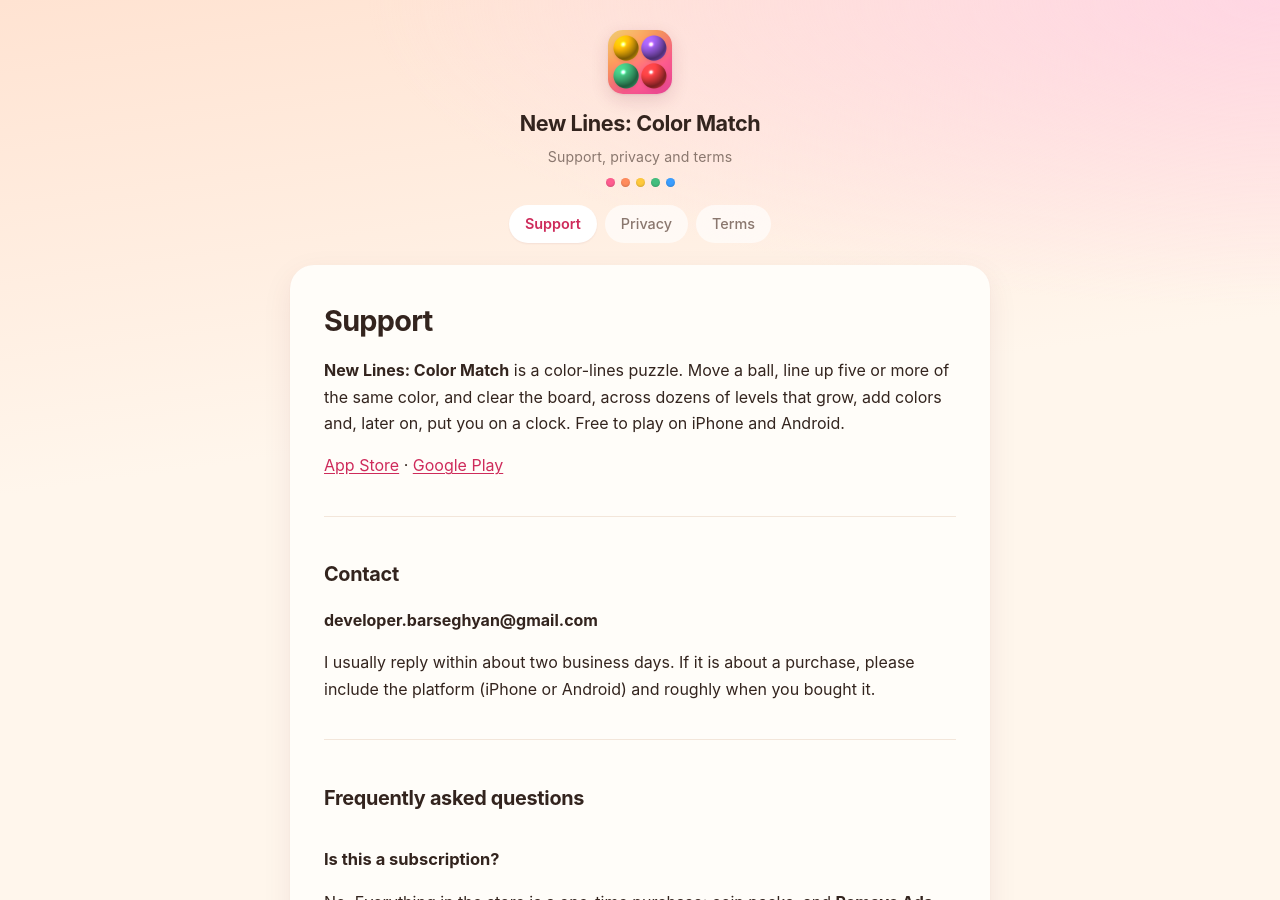
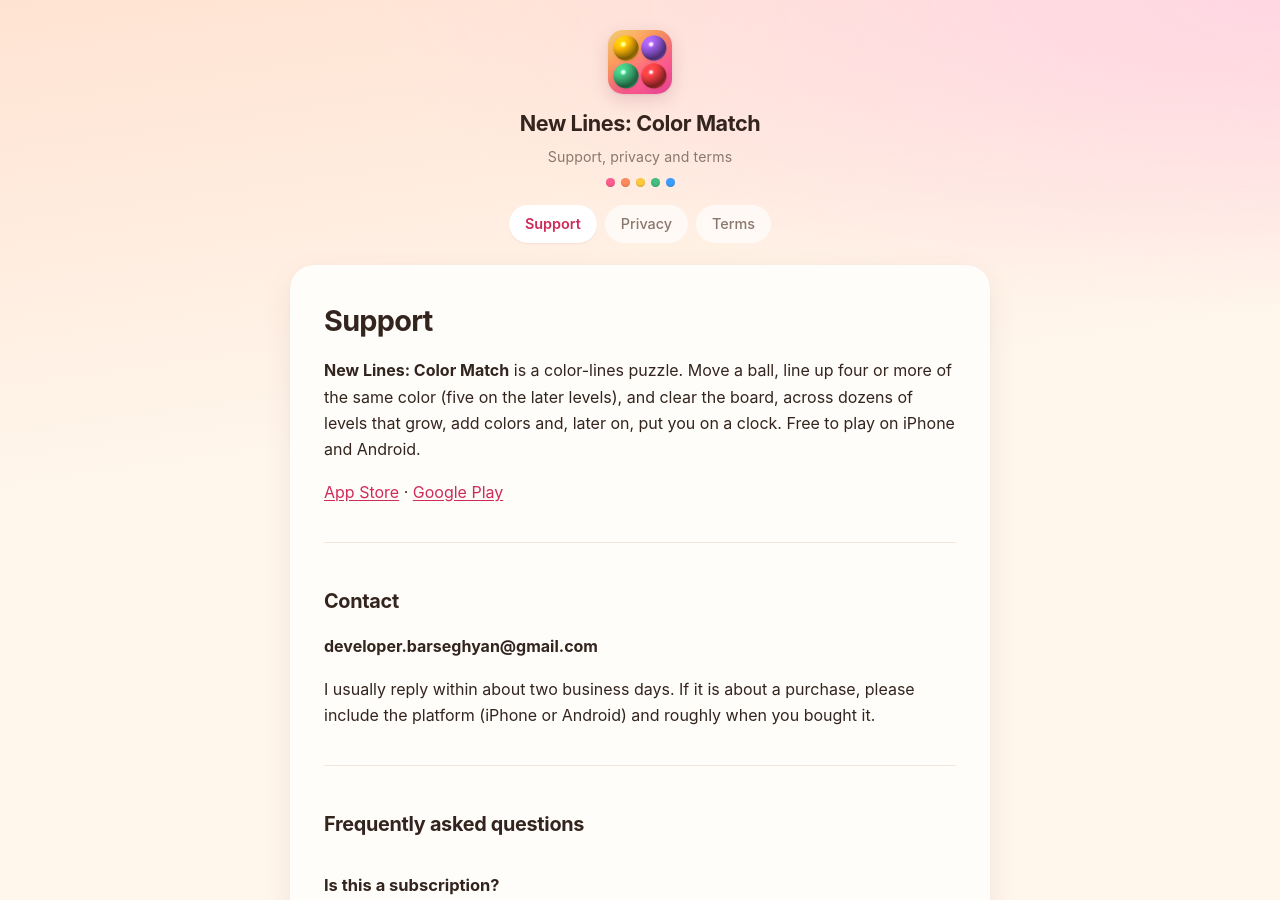
Before and after one commit to developer-barseghyan/newlines-support, a Jekyll site: the page built from index.md, in a window 1280 px wide and 900 px high. Built offline with Jekyll 4.4.1, drawn with Linux system fonts in a browser that asks for light colours.

Commit message:
Add files via upload

```diff
--- a/index.md
+++ b/index.md
@@ -6,7 +6,7 @@ permalink: /
 
 # Support
 
-**New Lines: Color Match** is a color-lines puzzle. Move a ball, line up five or more of the same color, and clear the board, across dozens of levels that grow, add colors and, later on, put you on a clock. Free to play on iPhone and Android.
+**New Lines: Color Match** is a color-lines puzzle. Move a ball, line up four or more of the same color (five on the later levels), and clear the board, across dozens of levels that grow, add colors and, later on, put you on a clock. Free to play on iPhone and Android.
 
 [App Store](https://apps.apple.com/app/id1616641155) · [Google Play](https://play.google.com/store/apps/details?id=com.tb.norlines)
 
```
